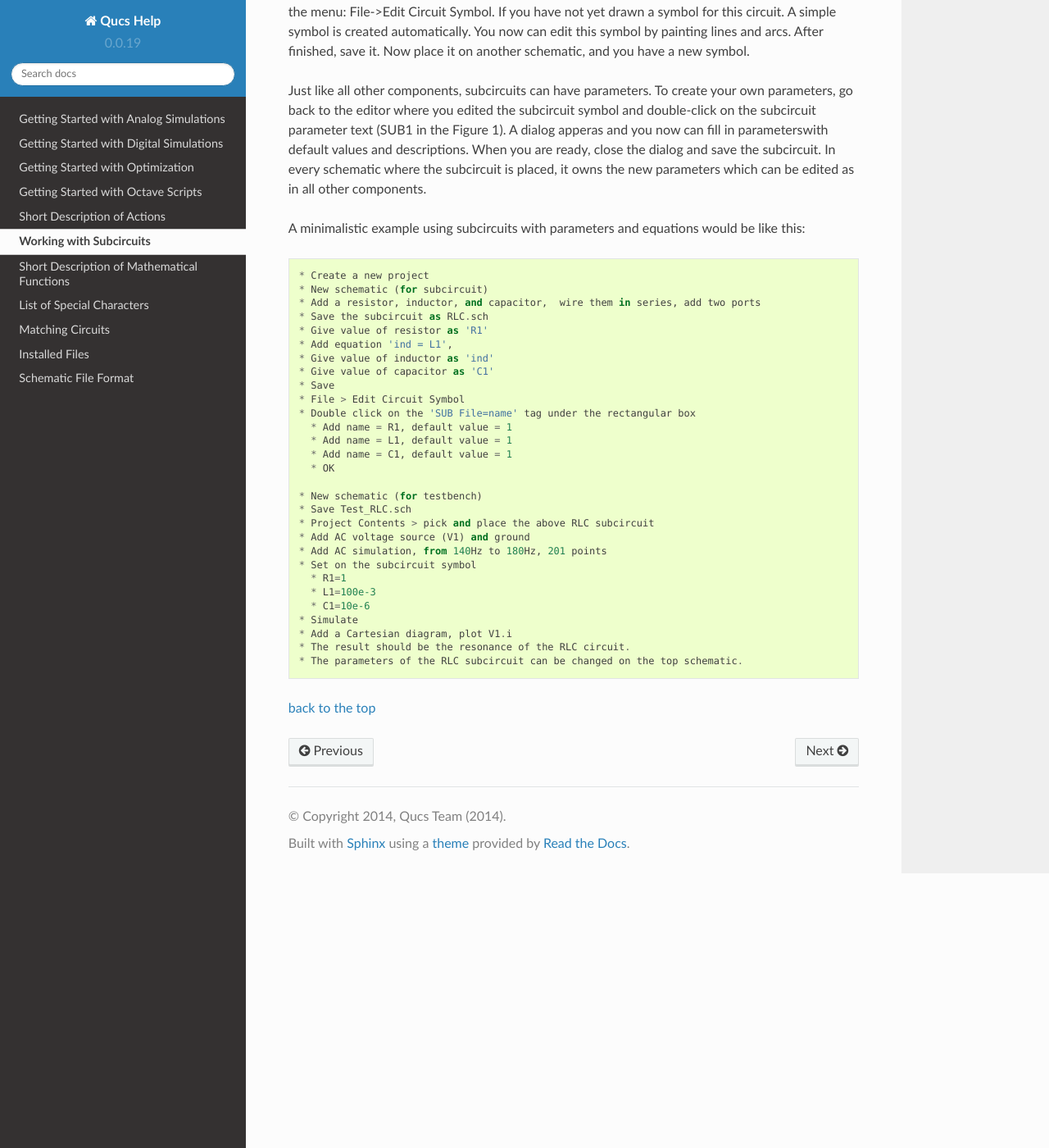
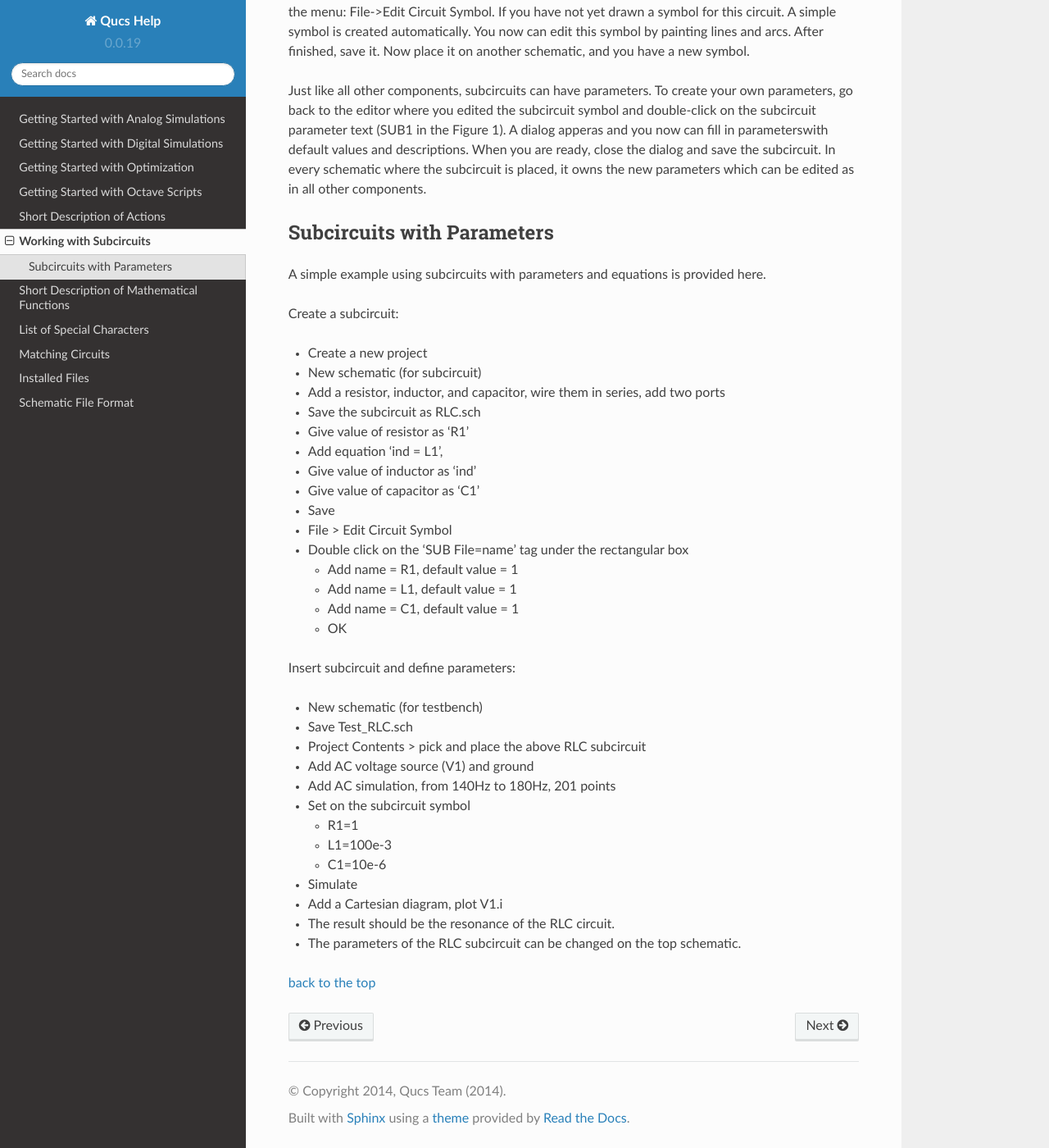
Before and after one commit to Qucs/qucs-help, a Sphinx documentation site: the page built from source/subcircuit.rst, in a window 1280 px wide and 1400 px high, scrolled down 913 px. Shown: the whole window at 82% size. Built offline with Sphinx 7.4.7 and the Read the Docs theme 2.0.0, drawn with Linux system fonts in a browser that asks for light colours.

Commit message:
subcircuit: format section on use of parameters

```diff
--- a/source/subcircuit.rst
+++ b/source/subcircuit.rst
@@ -49,40 +49,49 @@ close the dialog and save the subcircuit. In every schematic where the
 subcircuit is placed, it owns the new parameters which can be edited as
 in all other components.
 
-A minimalistic example using subcircuits with parameters and
-equations would be like this:
 
-::
+Subcircuits with Parameters
+~~~~~~~~~~~~~~~~~~~~~~~~~~~
 
-     * Create a new project
-     * New schematic (for subcircuit)
-     * Add a resistor, inductor, and capacitor,  wire them in series, add two ports
-     * Save the subcircuit as RLC.sch
-     * Give value of resistor as 'R1'
-     * Add equation 'ind = L1',
-     * Give value of inductor as 'ind'
-     * Give value of capacitor as 'C1'
-     * Save
-     * File > Edit Circuit Symbol
-     * Double click on the 'SUB File=name' tag under the rectangular box
-       * Add name = R1, default value = 1
-       * Add name = L1, default value = 1
-       * Add name = C1, default value = 1
-       * OK
+A simple example using subcircuits with parameters and
+equations is provided here.
 
-     * New schematic (for testbench)
-     * Save Test_RLC.sch
-     * Project Contents > pick and place the above RLC subcircuit
-     * Add AC voltage source (V1) and ground
-     * Add AC simulation, from 140Hz to 180Hz, 201 points
-     * Set on the subcircuit symbol
-       * R1=1
-       * L1=100e-3
-       * C1=10e-6
-     * Simulate
-     * Add a Cartesian diagram, plot V1.i
-     * The result should be the resonance of the RLC circuit.
-     * The parameters of the RLC subcircuit can be changed on the top schematic.
+Create a subcircuit:
+
+- Create a new project
+- New schematic (for subcircuit)
+- Add a resistor, inductor, and capacitor,  wire them in series, add two ports
+- Save the subcircuit as RLC.sch
+- Give value of resistor as 'R1'
+- Add equation 'ind = L1',
+- Give value of inductor as 'ind'
+- Give value of capacitor as 'C1'
+- Save
+- File > Edit Circuit Symbol
+- Double click on the 'SUB File=name' tag under the rectangular box
+
+  - Add name = R1, default value = 1
+  - Add name = L1, default value = 1
+  - Add name = C1, default value = 1
+  - OK
+
+Insert subcircuit and define parameters:
+
+- New schematic (for testbench)
+- Save Test_RLC.sch
+- Project Contents > pick and place the above RLC subcircuit
+- Add AC voltage source (V1) and ground
+- Add AC simulation, from 140Hz to 180Hz, 201 points
+- Set on the subcircuit symbol
+
+  - R1=1
+  - L1=100e-3
+  - C1=10e-6
+
+- Simulate
+- Add a Cartesian diagram, plot V1.i
+- The result should be the resonance of the RLC circuit.
+- The parameters of the RLC subcircuit can be changed on the top schematic.
 
 
 
```
